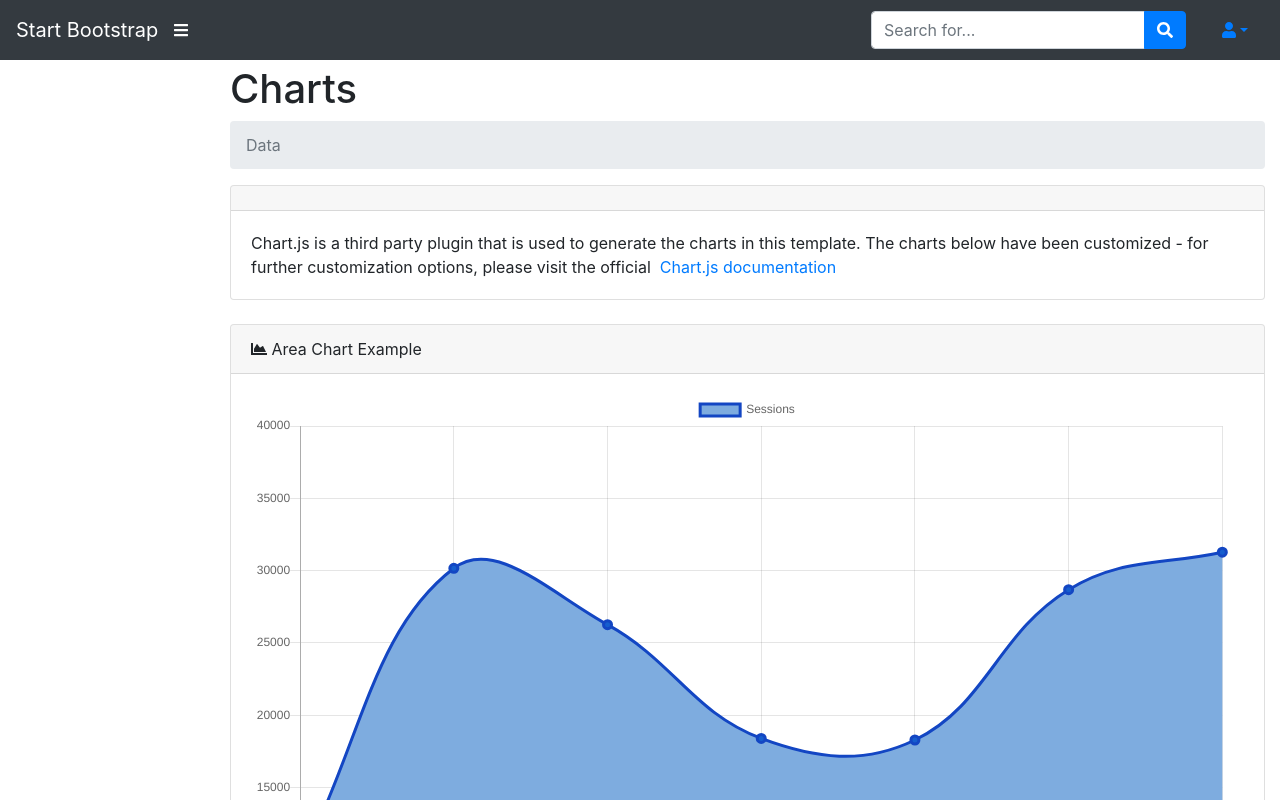
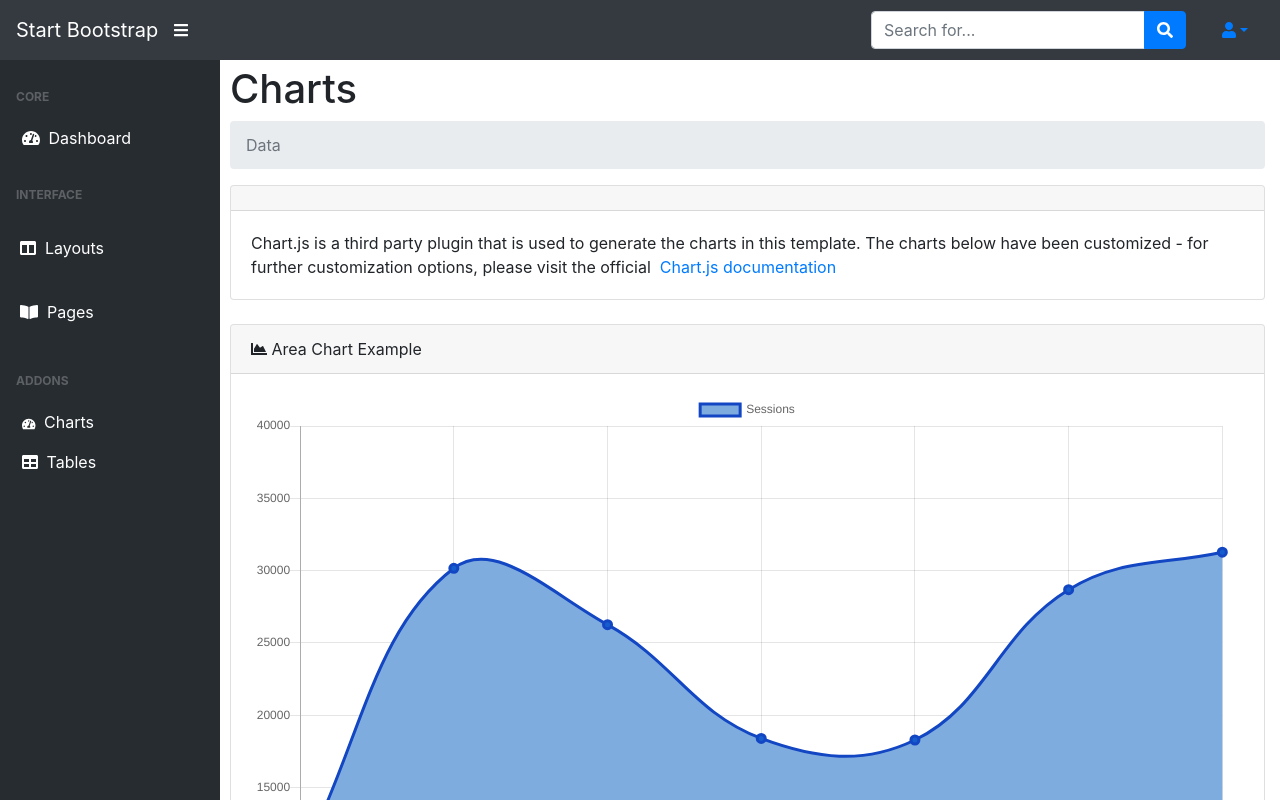
Before and after one commit to Biswajeet11/react-dashboard-boilerplate, a React (Create React App) app: page /charts in a window 1280 px wide. Shown: the top 800 px of the page. Built offline with nearby package versions, Linux system fonts and the light colour scheme.

Commit message:
styled sidebar

```diff
--- a/src/App.js
+++ b/src/App.js
@@ -1,6 +1,5 @@
 import React from "react";
 import { BrowserRouter, Switch, Route } from "react-router-dom";
-// import "./App.scss";
 import { Dashboard } from "./routes/pages/dashboard/index";
 import Layout from "./components/layout";
 import { Charts } from "./routes/pages/charts";
@@ -12,16 +11,17 @@ import { Error500 } from "./routes/pages/error/500error";
 function App() {
   return (
     <BrowserRouter>
-      <Switch>
-        <Layout>
-          <Route path="/" component={Dashboard} exact={true} />
-          <Route path="/charts" component={Charts} exact={true} />
-          <Route path="/tables" component={Table} exact={true} />
-          <Route path="/401" component={Error401} exact={true} />
-          <Route path="/404" component={Error404} exact={true} />
-          <Route path="/500" component={Error500} exact={true} />
-        </Layout>
-      </Switch>
+      <Layout>
+        <Switch>
+          <Route path="/" exact={true} component={Dashboard} />
+          <Route path="/charts" exact={true} component={Charts} />
+          <Route path="/tables" exact={true} component={Table} />
+          <Route path="/401" exact={true} component={Error401} />
+          <Route path="/404" exact={true} component={Error404} />
+          <Route path="/500" exact={true} component={Error500} />
+          <Route component={Error404} />
+        </Switch>
+      </Layout>
     </BrowserRouter>
   );
 }
--- a/src/components/layout/index.js
+++ b/src/components/layout/index.js
@@ -1,4 +1,4 @@
-import React from 'react';
+import React, { useState } from 'react';
 import { Container } from "react-bootstrap";
 import { CustomNavBar } from '../navbar';
 import { FooterWrapper } from '../footer';
@@ -6,12 +6,13 @@ import { FooterWrapper } from '../footer';
 import './style.scss';
 
 const Layout = ({ children }) => {
+	const [isOpen, setIsOpen] = useState(true);
 	return (
-		<Container fluid className="container-wrapper">
-			<CustomNavBar />
-			{children}
+		<Container fluid className={isOpen ? "container-wrapper" : "content-wrapper"} >
+			<CustomNavBar setIsOpen={setIsOpen} isOpen={isOpen}/>
+				{children}
 			<FooterWrapper/>
-		</Container>
+			</Container>
 	)
 }
 
--- a/src/components/layout/style.scss
+++ b/src/components/layout/style.scss
@@ -1,4 +1,9 @@
 .container-wrapper {
   padding-left: 230px;
   padding-top: 65px;
+  transition: 0.5s;
  }
+ .content-wrapper{
+   margin-top: 65px;
+   transition: 0.5s;
+ }
--- a/src/components/navbar/index.js
+++ b/src/components/navbar/index.js
@@ -1,4 +1,4 @@
-import React, { useState } from "react";
+import React from "react";
 import {
   Navbar,
   Nav,
@@ -7,18 +7,15 @@ import {
   Button,
   InputGroup,
   NavDropdown,
-  Image,
 } from "react-bootstrap";
 import { FontAwesomeIcon } from "@fortawesome/react-fontawesome";
+import { faSearch, faUser,faBars } from "@fortawesome/free-solid-svg-icons";
 import { SideBar } from "../sidebar";
-import { faSearch, faUser,faBars } from "@fortawesome/free-solid-svg-icons";
 import "./style.scss";
 
-export const CustomNavBar = () => {
-  const [isOpen, setIsOpen] = useState(false);
-
+export const CustomNavBar = ({setIsOpen, isOpen}) => {
   return (
-    <div className="nav-bar">
+    <div className="nav-bar" >
       <Navbar bg="dark" variant="dark" fixed="top" expand="md">
         <Navbar.Brand>Start Bootstrap</Navbar.Brand>
         <Navbar.Collapse
@@ -26,9 +23,9 @@ export const CustomNavBar = () => {
             setIsOpen(!isOpen);
           }}
         >
-          <FontAwesomeIcon icon={faBars} color={"white"} />
+        <FontAwesomeIcon icon={faBars} color={"white"} style={{	cursor: "pointer"	}}/>
         </Navbar.Collapse>
-        <SideBar isOpen={isOpen} />
+        <SideBar isOpen={isOpen}  />
         <Nav className="mr-auto" />
         <Navbar.Collapse className="justify-content-end">
           <Form>
--- a/src/components/sidebar/index.js
+++ b/src/components/sidebar/index.js
@@ -1,17 +1,89 @@
 import React from "react";
+import { Navbar, Nav, Accordion, Card } from "react-bootstrap";
+import { FontAwesomeIcon } from "@fortawesome/react-fontawesome";
+import {
+  faTachometerAlt,
+  faColumns,
+  faBookOpen,
+} from "@fortawesome/free-solid-svg-icons";
 import "./sidebar.css";
+import { TableSvg } from "../../../src/assets/icon/table";
 
 export const SideBar = (props) => {
   return (
     <div>
       {props.isOpen && (
-        <div>
-          <div id="mySidebar" className="sidebar">
-            <a href="#">About</a>
-            <a href="#">Services</a>
-            <a href="#">Clients</a>
-            <a href="#">Contact</a>
-          </div>
+        <div id="mySidenav" className="sidebar">
+          <Nav>
+            <Nav aria-controls="basic-navbar-nav" />
+            <Navbar.Collapse id="basic-navbar-nav">
+              <Nav
+                className="mr-auto"
+                style={{ display: "flex", flexDirection: "column" }}
+              >
+                <div className="sidebar-menu-heading">core</div>
+                <Nav.Link active href="/" style={{ fontSize: "medium" }}>
+                  &nbsp; &nbsp;
+                  <FontAwesomeIcon icon={faTachometerAlt} color={"white"} />
+                  &nbsp; Dashboard
+                </Nav.Link>
+
+                <div className="sidebar-menu-heading">Interface</div>
+                <Accordion>
+                  <Accordion.Toggle
+                    as={Card.Body}
+                    eventKey="0"
+                    style={{ color: "white" }}
+                  >
+                    <FontAwesomeIcon icon={faColumns} color={"white"} />
+                    &nbsp; Layouts
+                  </Accordion.Toggle>
+
+                  <Accordion.Collapse eventKey="0">
+                    <Card.Body>
+                      <Nav.Link>Static Navigation</Nav.Link>
+                      <Nav.Link>Light SideNav</Nav.Link>
+                    </Card.Body>
+                  </Accordion.Collapse>
+                  <Accordion.Toggle
+                    as={Card.Body}
+                    eventKey="1"
+                    style={{ color: "white" }}
+                  >
+                    <FontAwesomeIcon icon={faBookOpen} color={"white"} />
+                    &nbsp; Pages
+                  </Accordion.Toggle>
+                  <Accordion.Collapse eventKey="1">
+                    <Card.Body>
+                      <Accordion.Toggle as={Card.Body} eventKey="2">
+                        Authentication
+                      </Accordion.Toggle>
+                      <Accordion.Toggle as={Card.Body} eventKey="3">
+                        Errors
+                      </Accordion.Toggle>
+                    </Card.Body>
+                  </Accordion.Collapse>
+                </Accordion>
+
+                <div className="sidebar-menu-heading">Addons</div>
+                <Nav.Link active href="/charts" style={{ fontSize: "medium" }}>
+                  &nbsp; &nbsp;
+                  <FontAwesomeIcon
+                    icon={faTachometerAlt}
+                    size="xs"
+                    color={"white"}
+                  />
+                  &nbsp; Charts
+                </Nav.Link>
+
+                <Nav.Link active href="/tables" style={{ fontSize: "medium" }}>
+                  &nbsp; &nbsp;
+                  {TableSvg}
+                  &nbsp; Tables
+                </Nav.Link>
+              </Nav>
+            </Navbar.Collapse>
+          </Nav>
         </div>
       )}
     </div>
--- a/src/components/sidebar/sidebar.css
+++ b/src/components/sidebar/sidebar.css
@@ -1,17 +1,26 @@
 
+#mySidenav.open {
+  width:250px;
+ }
 .sidebar {
   height: 100%;
   width: 220px;
   position: fixed;
-  z-index: 100;
+  z-index: 1;
   top: 0;
   left: 0;
   background-color:rgb(39, 44, 49);
   overflow-x: hidden;
-	transition: 0.5s;
+  transition: 0.5s;
   margin-top: 60px;
 }
-
+.sidebar .sidebar-menu-heading{
+  padding: 1.75rem 1rem 0.75rem;
+    font-size: 0.75rem;
+    font-weight: bold;
+    text-transform: uppercase;
+    color: rgba(255, 255, 255, 0.25);
+}
 .sidebar a {
   padding: 8px 8px 8px 32px;
   text-decoration: none;
--- a/src/routes/pages/dashboard/index.js
+++ b/src/routes/pages/dashboard/index.js
@@ -11,7 +11,7 @@ import { CustomTable } from "../../../components/table";
 
 import { cardData } from "./data";
 import { CardWrapper } from "../../../components/wrapper";
-import { TableSvg } from "./icon/table";
+import { TableSvg } from "../../../assets/icon/table";
 
 const barChartIcon = <FontAwesomeIcon icon={faChartBar} />;
 const areaChartIcon = <FontAwesomeIcon icon={faChartArea} />;
```
Also changed, not shown: src/components/sidebar/sidebar2.css (+79 -51 lines), src/assets/icon/table.js (renamed from src/routes/pages/dashboard/icon/table.js), src/components/navbar/style.scss (line endings or trailing spaces).
